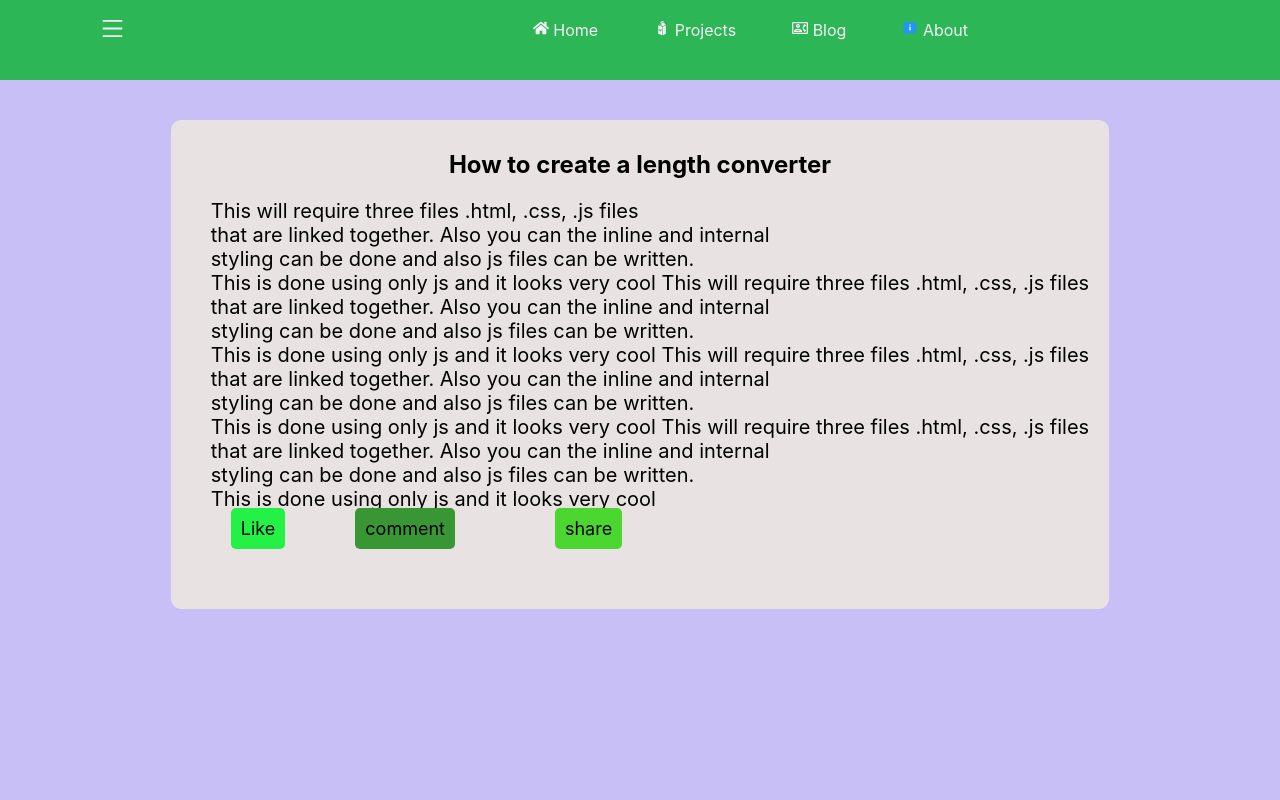
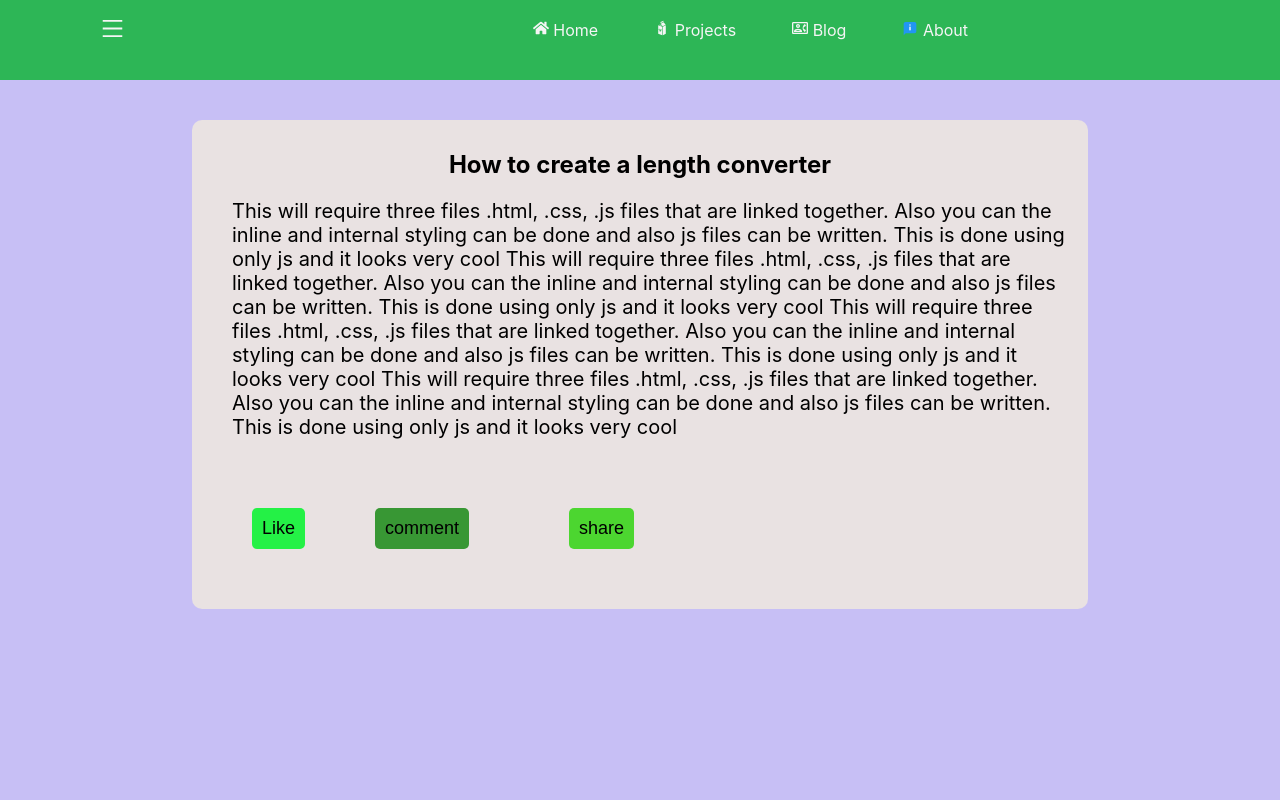
Before and after one commit to sirben181/my-app, a React (Create React App) app: page /blog in a window 1280 px wide. Shown: the top 800 px of the page. Built offline with nearby package versions, Linux system fonts and the light colour scheme.

Commit message:
adding the click ability of the like,comment and share functions

```diff
--- a/src/App.js
+++ b/src/App.js
@@ -10,6 +10,15 @@ import Projects from './pages/Projects';
 import Footer from './Footer';
 
 function App() {
+  const ClickLike=()=>{
+    console.log('like')
+  }
+  const comment=()=>{
+    console.log('comment')
+  }
+  const shareBlog=()=>{
+    console.log('share')
+  }
   return (
     <>
  <Router>
@@ -17,7 +26,9 @@ function App() {
       <Routes>
         <Route path='/' element={<Home/>}/>
          <Route path='/projects' element={<Projects/>}/>
-        <Route path='/blog' element={<Blog/>}/>
+        <Route path='/blog' element={<Blog ClickLike={ClickLike}
+        comment={comment}
+        shareBlog={shareBlog}/>}/>
         <Route path='/about' element={<About/>}/>
       </Routes>
       <Footer/>
--- a/src/pages/Blog.js
+++ b/src/pages/Blog.js
@@ -1,6 +1,6 @@
 import React from 'react'
 import './blog.css'
-const Blog = () => {
+const Blog = ({ClickLike,comment,shareBlog}) => {
   return (
     <div className='blog-container'>
       <div className="blog-wrapper">
@@ -10,27 +10,28 @@ const Blog = () => {
           </div>
           <div className="blog-body">
             <div className="blog-content">
-              <p>This will require three files .html, .css, .js files <br />
-              that are linked together. Also you can the inline and internal <br />
-               styling can be done and also js files can be written. <br />
+              <p>This will require three files .html, .css, .js files
+              that are linked together. Also you can the inline and internal
+               styling can be done and also js files can be written.
                This is done using only js and it looks very cool
-               This will require three files .html, .css, .js files <br />
-              that are linked together. Also you can the inline and internal <br />
-               styling can be done and also js files can be written. <br />
+
+               This will require three files .html, .css, .js files
+              that are linked together. Also you can the inline and internal
+               styling can be done and also js files can be written.
                This is done using only js and it looks very cool
-               This will require three files .html, .css, .js files <br />
-              that are linked together. Also you can the inline and internal <br />
-               styling can be done and also js files can be written. <br />
+               This will require three files .html, .css, .js files
+              that are linked together. Also you can the inline and internal
+               styling can be done and also js files can be written.
                This is done using only js and it looks very cool
-               This will require three files .html, .css, .js files <br />
-              that are linked together. Also you can the inline and internal <br />
-               styling can be done and also js files can be written. <br />
+               This will require three files .html, .css, .js files
+              that are linked together. Also you can the inline and internal
+               styling can be done and also js files can be written.
                This is done using only js and it looks very cool</p>
             </div>
             <div className="blog-footer">
-              <div className="like"><p>Like</p></div>
-              <div className="comment"><p>comment</p></div>
-              <div className="share"><p>share</p></div>
+              <div className="like"><button onClick={ClickLike}>Like</button></div>
+              <div className="comment"><button onClick={comment}>comment</button></div>
+              <div className="share"><button onClick={shareBlog}>share</button></div>
             </div>
           </div>
         </div>
--- a/src/pages/blog.css
+++ b/src/pages/blog.css
@@ -23,7 +23,7 @@
     flex-direction:column;
     align-items:center;
     background: rgb(233, 226, 226);
-    min-width:60vh;
+    width:70vw;
     min-height:60vh;
     margin:20px 0;
     padding:30px 0;
@@ -60,7 +60,11 @@
     margin:20px;
 
 }
-.like p{
+.blog-footer button{
+    outline: none;
+    border:none;
+}
+.like button{
     display:flex;
     justify-content: flex-start;
     background: rgb(36, 241, 70);
@@ -69,7 +73,7 @@
     border-radius:5px;
     font-size:18px;
 }
-.comment p{
+.comment button{
     display:flex;
     justify-content:center;
     background:rgb(56, 151, 52);
@@ -78,7 +82,7 @@
     border-radius:5px;
     font-size:18px;
 }
-.share p{
+.share button{
     display:flex;
     justify-content:flex-end;
     background: rgb(76, 214, 48);
```
